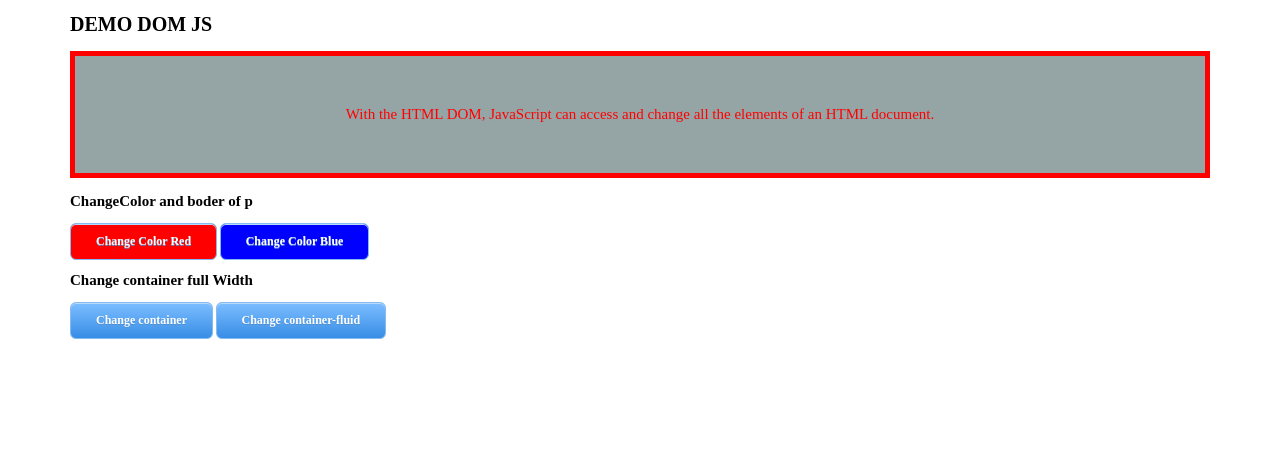
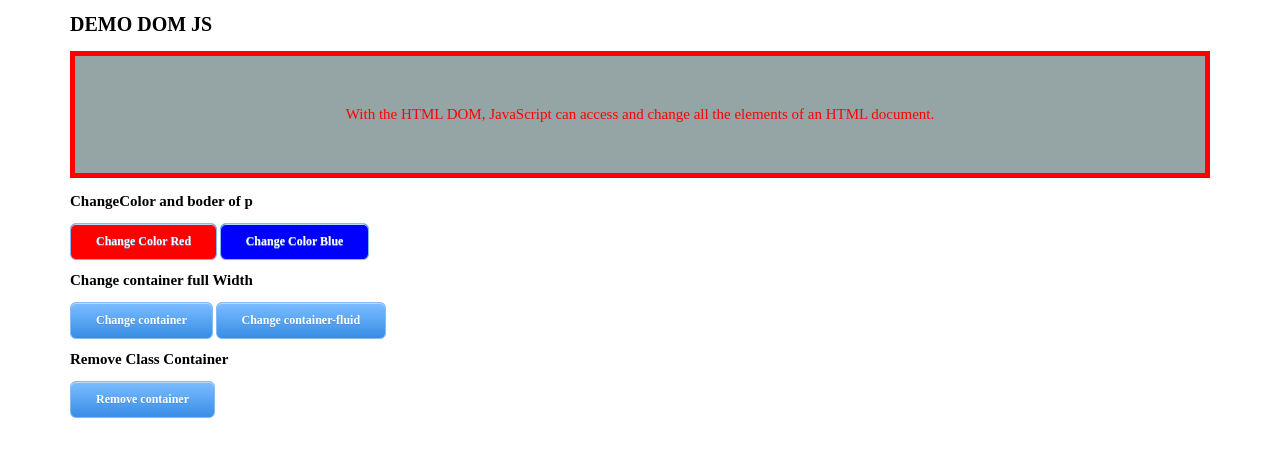
Before and after one commit to truongdu/DOM, a plain HTML site: page index.html in a window 1280 px wide. Drawn offline with Linux system fonts and the light colour scheme.

Commit message:
update function removeClass

```diff
--- a/index.html
+++ b/index.html
@@ -7,7 +7,7 @@
 	<link id="changeColor-text" demo_style="color" rel="stylesheet" href="css/style-1.css">
 </head>
 <body>
-	<div class="container abc3">
+	<div class="container">
 		<h1>DEMO DOM JS</h1>
 		<div class="demo">
 			<p class="demo_text">With the HTML DOM, JavaScript can access and change all the elements of an HTML document.</p>
@@ -16,8 +16,10 @@
 		<a class="myButton change-red" onclick ="changeStyleColor('css/style-1.css')" >Change Color Red</a>
 		<a class="myButton change-blue" onclick ="changeStyleColor('css/style-2.css')" >Change Color Blue</a>
 		<h2>Change container full Width</h2>
-		<a class="myButton" onclick="addClass(changeContainerClass,'container')">Change container</a>
+		<a class="myButton" onclick="addClass(changeContainerClass,'')">Change container</a>
 		<a class="myButton" onclick="addClass(changeContainerClass,'container-fluid')">Change container-fluid</a>
+		<h2>Remove Class Container</h2>
+		<a class="myButton" onclick="removeClass(changeContainerClass,'container-fluid')">Remove container</a>
 	</div>
 </body>
 <script src="main.js"></script>
--- a/main.js
+++ b/main.js
@@ -56,6 +56,7 @@ function removeClass(el, className){
 			stringToArrClass.splice(checkClass,1);
 			var arrToStringClass = stringToArrClass.join(" ");
 			console.log(arrToStringClass);
+			el.setAttribute("class", arrToStringClass);
 		}
 	}else{
 		console.log("Class khong ton tai");
```
